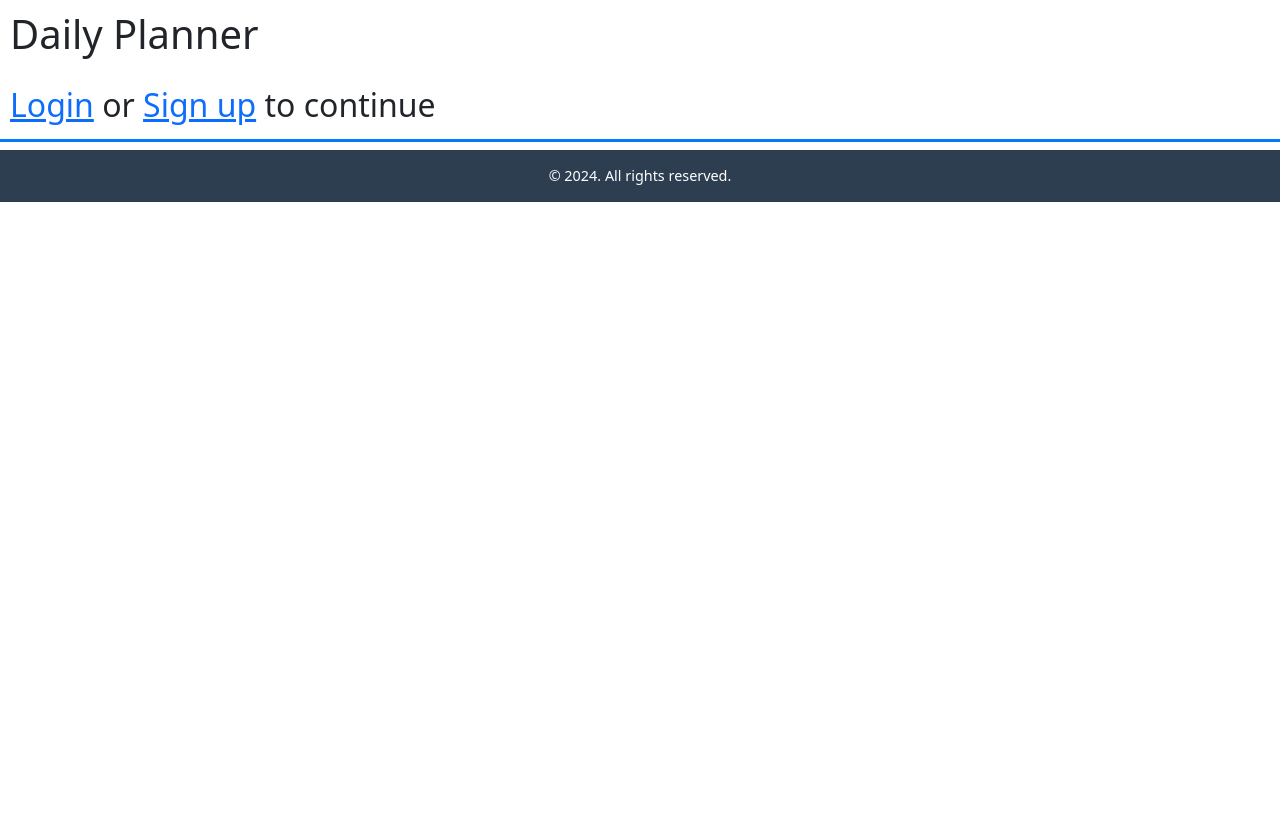
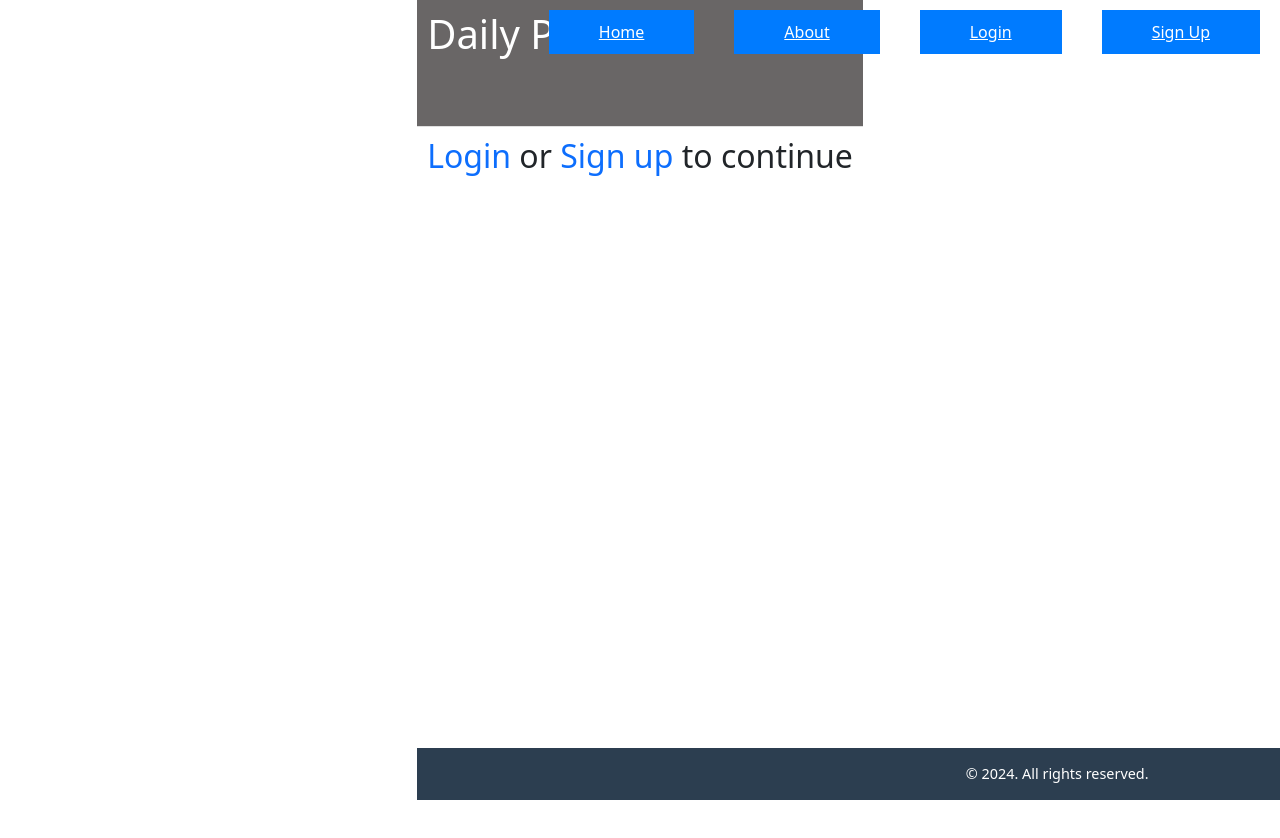
Before and after one commit to usamabadarr/NeetPlan, a React (Vite) app in the folder client/: page / in a window 1280 px wide. Shown: the top 838 px of the page. Before the commit the page ends 800 px from the top, so only its background shows below. Built offline with nearby package versions, Linux system fonts and the light colour scheme.

Commit message:
changed landing css

```diff
--- a/client/src/App.tsx
+++ b/client/src/App.tsx
@@ -6,7 +6,9 @@ function App() {
     return (
         <>
             <Navbar/>
-            <Outlet/>
+            <main>
+                <Outlet/>
+            </main>
             <Footer/>
         </>
     )
--- a/client/src/Index.css
+++ b/client/src/Index.css
@@ -1,3 +1,16 @@
+:root {
+  font-family: 'Inter Tight', system-ui, Avenir, Helvetica, Arial, sans-serif;
+  line-height: 1.5;
+  font-weight: 400;
+
+  color-scheme: light dark;
+  color: rgba(255, 255, 255, 0.87);
+  font-synthesis: none;
+  text-rendering: optimizeLegibility;
+  -webkit-font-smoothing: antialiased;
+  -moz-osx-font-smoothing: grayscale;
+}
+
 /* General Styles */
 body {
   font-family: 'Inter', sans-serif;
@@ -6,6 +19,12 @@ body {
   background-color: #f0f4f8;
   color: #333;
   line-height: 1.6;
+  place-items: center;
+  min-width: 320px;
+  min-height: 100vh;
+  background-size: cover;
+  background-repeat: no-repeat no-repeat;
+  background-position: center center;
 }
 
 h1, h2, h3 {
@@ -23,7 +42,6 @@ ul {
 
 li {
   padding: 10px 20px;
-  border-bottom: 1px solid #e0e0e0;
   transition: background-color 0.3s ease;
 }
 
@@ -56,18 +74,29 @@ header {
   font-size: 1.2rem;
 }
 
+nav {
+  padding-bottom: 50px;
+  border-bottom: 1px solid #e0e0e0;
+  background-color: rgb(105, 102, 102);
+}
+
 nav ul {
   display: flex;
-  justify-content: center;
+  justify-content: right;
   padding: 0;
   margin: 0;
+  right: 0;
+  position: absolute;
+}
+
+nav h1 {
+  color: white;
 }
 
 nav ul li a {
   padding: 10px 20px;
   margin: 0 10px;
   background-color: #007bff;
-  border-radius: 5px;
   color: white;
   font-weight: 500;
   transition: background-color 0.3s ease;
@@ -87,13 +116,7 @@ section {
   border-radius: 10px;
 }
 
-h2 {
-  border-bottom: 3px solid #007bff;
-  padding-bottom: 15px;
-  margin-bottom: 25px;
-  color: #333;
-  font-size: 1.5rem;
-}
+
 
 /* Task List */
 .completed {
@@ -153,6 +176,9 @@ footer {
   padding: 15px;
   margin-top: auto;
   font-size: 0.9rem;
+  position: fixed;
+  width: 100%;
+  bottom: 0;
 }
 
 footer p {
@@ -278,3 +304,16 @@ button:hover {
 .Notes-button:hover {
   background-color: #0056b3;
 }
+
+.login-notice h2{
+  text-decoration: none;
+}
+
+.login-notice a {
+  text-decoration: none;
+}
+
+main {
+  width: 100%;
+  min-height: 100vh;
+}
--- a/client/src/components/Navbar.tsx
+++ b/client/src/components/Navbar.tsx
@@ -57,7 +57,34 @@ const Navbar = () => {
                         </button>
                     </li>
                 </ul>
-            ) : (<></>)}
+            ) : (
+            <>
+                <ul>
+                    <li className = 'nav-item'>
+                        <button>
+                            <Link to = '/'>Home</Link>
+                        </button>
+                    </li>
+
+                    <li className = 'nav-item'>
+                        <button>
+                            <Link to = '/about'>About</Link>
+                        </button>
+                    </li>
+
+                    <li className = 'nav-item'>
+                        <button>
+                            <Link to='/login'>Login</Link>
+                        </button>
+                    </li>
+
+                    <li className = 'nav-item'>
+                        <button>
+                            <Link to = '/signup'>Sign Up</Link>
+                        </button>
+                    </li>
+                </ul>
+            </>)}
         </nav>
     )
 }
```
Also changed, not shown: 2 other files (tests, documents, lock files or other folders).
